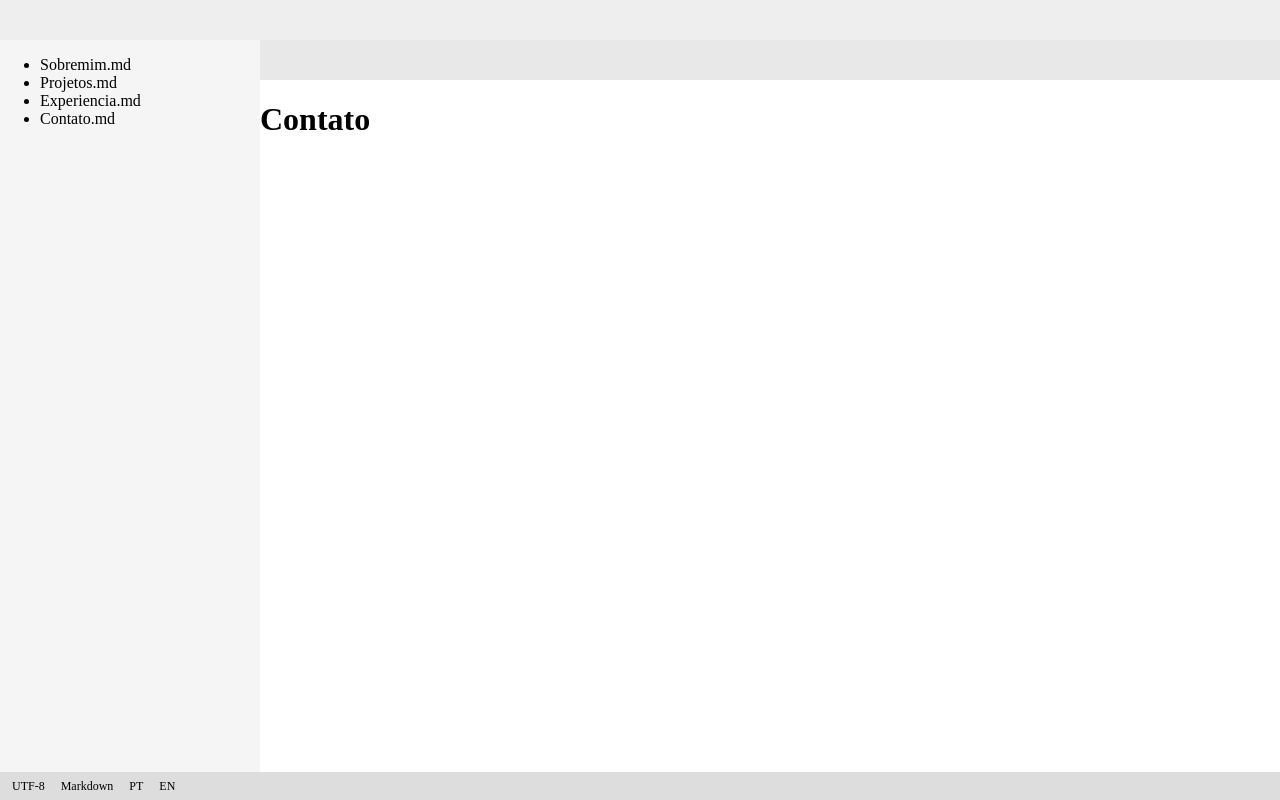
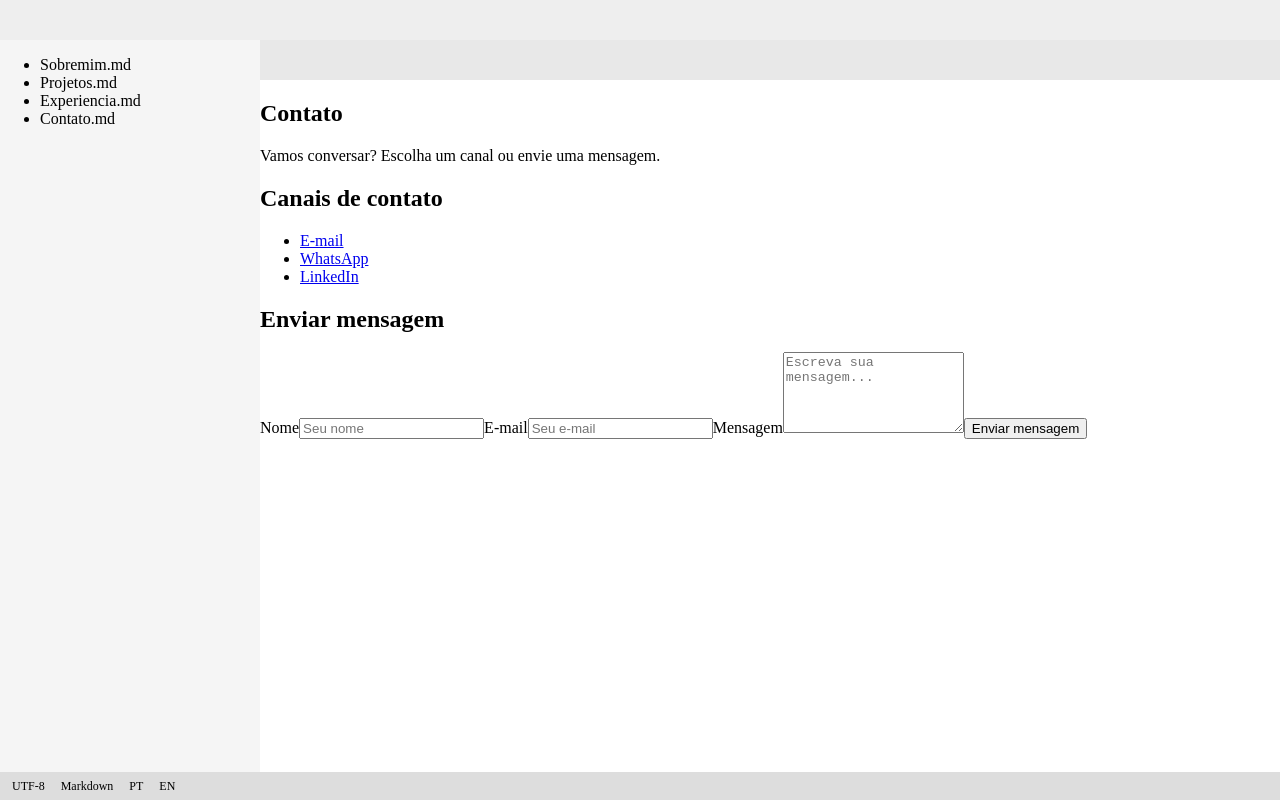
Before and after one commit to bernardorf5/Portfolio-Profissional, a React (Vite) app: page / in a window 1280 px wide. Both pictures are taken after a click on the item "Contato.md". Built offline with nearby package versions, Linux system fonts and the light colour scheme.

Commit message:
Adiciona página de Contato com formulário e envio por e-mail

```diff
--- a/package.json
+++ b/package.json
@@ -10,6 +10,7 @@
     "preview": "vite preview"
   },
   "dependencies": {
+    "@emailjs/browser": "^5.0.3",
     "react": "^19.2.8",
     "react-dom": "^19.2.8"
   },
--- a/src/components/Editor.jsx
+++ b/src/components/Editor.jsx
@@ -9,7 +9,7 @@ function Editor ({arquivoAberto, idioma}) {
             {arquivoAberto === "sobre" && <SobreMim idioma={idioma} />}
             {arquivoAberto === "exp" && <Experiencia idioma={idioma}/>}
             {arquivoAberto === "projetos" && <Projetos idioma={idioma}/>}
-            {arquivoAberto === "contato" && <Contato />}
+            {arquivoAberto === "contato" && <Contato idioma={idioma}/>}
         </main>
     )
 }
--- /dev/null
+++ b/src/components/FormularioContato.jsx
@@ -0,0 +1,91 @@
+import { useState } from 'react'
+import { textos } from '../i18n/textos'
+import emailjs from '@emailjs/browser'
+
+function FormularioContato({ idioma }) {
+    const t = textos[idioma].contato
+
+    const [nome, setNome] = useState("")
+    const [email, setEmail] = useState("")
+    const [mensagem, setMensagem] = useState("")
+    const [erros, setErros] = useState({})
+    const [status, setStatus] = useState("")
+
+    function validar() {
+        const novosErros = {}
+        if (nome.trim() === "") novosErros.nome = true
+        if (!/^[^\s@]+@[^\s@]+\.[^\s@]+$/.test(email)) novosErros.email = true
+        if (mensagem.trim() === "") novosErros.mensagem = true
+        return novosErros
+    }
+
+    async function aoEnviar(evento) {
+        evento.preventDefault()
+        setStatus("")
+        const novosErros = validar()
+        setErros(novosErros)
+        if (Object.keys(novosErros).length > 0) return
+
+        setStatus("enviando")
+        try {
+            await emailjs.send(
+                import.meta.env.VITE_EMAILJS_SERVICE_ID,
+                import.meta.env.VITE_EMAILJS_TEMPLATE_ID,
+                { nome, email, mensagem },
+                { publicKey: import.meta.env.VITE_EMAILJS_PUBLIC_KEY }
+            )
+            setStatus("sucesso")
+            setNome("")
+            setEmail("")
+            setMensagem("")
+        } catch (erro) {
+            console.error(erro)
+            setStatus("falha")
+        }
+    }
+
+    return (
+        <form onSubmit={aoEnviar} noValidate>
+            <h2>{t.formTitulo}</h2>
+
+            <label htmlFor="nome">{t.nome}</label>
+            <input
+                id="nome"
+                type="text"
+                value={nome}
+                onChange={(e) => setNome(e.target.value)}
+                placeholder={t.placeholderNome}
+            />
+            {erros.nome && <p className="erro">{t.erroNome}</p>}
+
+            <label htmlFor="email">{t.email}</label>
+            <input
+                id="email"
+                type="email"
+                value={email}
+                onChange={(e) => setEmail(e.target.value)}
+                placeholder={t.placeholderEmail}
+            />
+            {erros.email && <p className="erro">{t.erroEmail}</p>}
+
+            <label htmlFor="mensagem">{t.mensagem}</label>
+            <textarea
+                id="mensagem"
+                rows="5"
+                value={mensagem}
+                onChange={(e) => setMensagem(e.target.value)}
+                placeholder={t.placeholderMensagem}
+            />
+            {erros.mensagem && <p className="erro">{t.erroMensagem}</p>}
+
+            <button type="submit" disabled={status === "enviando"}>
+                {status === "enviando" ? t.enviando : t.enviar}
+            </button>
+
+            {status === "sucesso" && <p className="sucesso">{t.sucesso}</p>}
+            {status === "falha" && <p className="erro">{t.falha}</p>}
+        </form>
+    )
+}
+
+export default FormularioContato
--- /dev/null
+++ b/src/data/contatos.js
@@ -0,0 +1,5 @@
+export const contatos = [
+    { id: "email", nome: "E-mail", link: "mailto:bernardoramosf22@gmail.com", detalhe: "", externo: false },
+    { id: "whatsapp", nome: "WhatsApp", link: "https://wa.me/5531984412671", detalhe: "", externo: true },
+    { id: "linkedin", nome: "LinkedIn", link: "https://www.linkedin.com/in/bernardoramosferreira", detalhe: "", externo: true },
+]
--- a/src/i18n/textos.js
+++ b/src/i18n/textos.js
@@ -16,6 +16,25 @@ export const textos = {
         },
         experiencias: {
             titulo: "Experiências"
+        },
+        contato: {
+            titulo: "Contato",
+            intro: "Vamos conversar? Escolha um canal ou envie uma mensagem.",
+            canais: "Canais de contato",
+            formTitulo: "Enviar mensagem",
+            nome: "Nome",
+            email: "E-mail",
+            mensagem: "Mensagem",
+            placeholderNome: "Seu nome",
+            placeholderEmail: "Seu e-mail",
+            placeholderMensagem: "Escreva sua mensagem...",
+            enviar: "Enviar mensagem",
+            enviando: "Enviando...",
+            erroNome: "Informe seu nome.",
+            erroEmail: "Informe um e-mail válido.",
+            erroMensagem: "Escreva uma mensagem.",
+            sucesso: "Mensagem enviada!",
+            falha: "Não foi possível enviar. Tente novamente.",
         },
     },
     en: {
@@ -36,5 +55,24 @@ export const textos = {
         experiencias: {
             titulo: "Experiences"
         },
+        contato: {
+            titulo: "Contact",
+            intro: "Let's talk! Pick a channel or send a message.",
+            canais: "Contact channels",
+            formTitulo: "Send a message",
+            nome: "Name",
+            email: "Email",
+            mensagem: "Message",
+            placeholderNome: "Your name",
+            placeholderEmail: "Your email",
+            placeholderMensagem: "Write your message...",
+            enviar: "Send message",
+            enviando: "Sending...",
+            erroNome: "Please enter your name.",
+            erroEmail: "Please enter a valid email.",
+            erroMensagem: "Please write a message.",
+            sucesso: "Message sent!",
+            falha: "Could not send. Please try again.",
+        },
     },
 }
--- a/src/pages/Contato.jsx
+++ b/src/pages/Contato.jsx
@@ -1,8 +1,27 @@
-function Contato() {
-    return(
-        <div>
-            <h1>Contato</h1>
-        </div>
+import { textos } from '../i18n/textos'
+import { contatos } from '../data/contatos'
+import FormularioContato from '../components/FormularioContato'
+
+function Contato({ idioma }) {
+    const t = textos[idioma].contato
+
+    return (
+        <section>
+            <h1>{t.titulo}</h1>
+            <p>{t.intro}</p>
+            <h2>{t.canais}</h2>
+            <ul>
+                {contatos.map((contato) => (
+                    <li key={contato.id}>
+                        <a href={contato.link} target={contato.externo ? "_blank" : undefined} rel={contato.externo ? "noreferrer" : undefined}>
+                            {contato.nome} {contato.detalhe}
+                        </a>
+                    </li>
+                ))}
+            </ul>
+
+            <FormularioContato idioma={idioma} />
+        </section>
     )
 }
 
```
Also changed, not shown: 1 other file (tests, documents, lock files or other folders).
